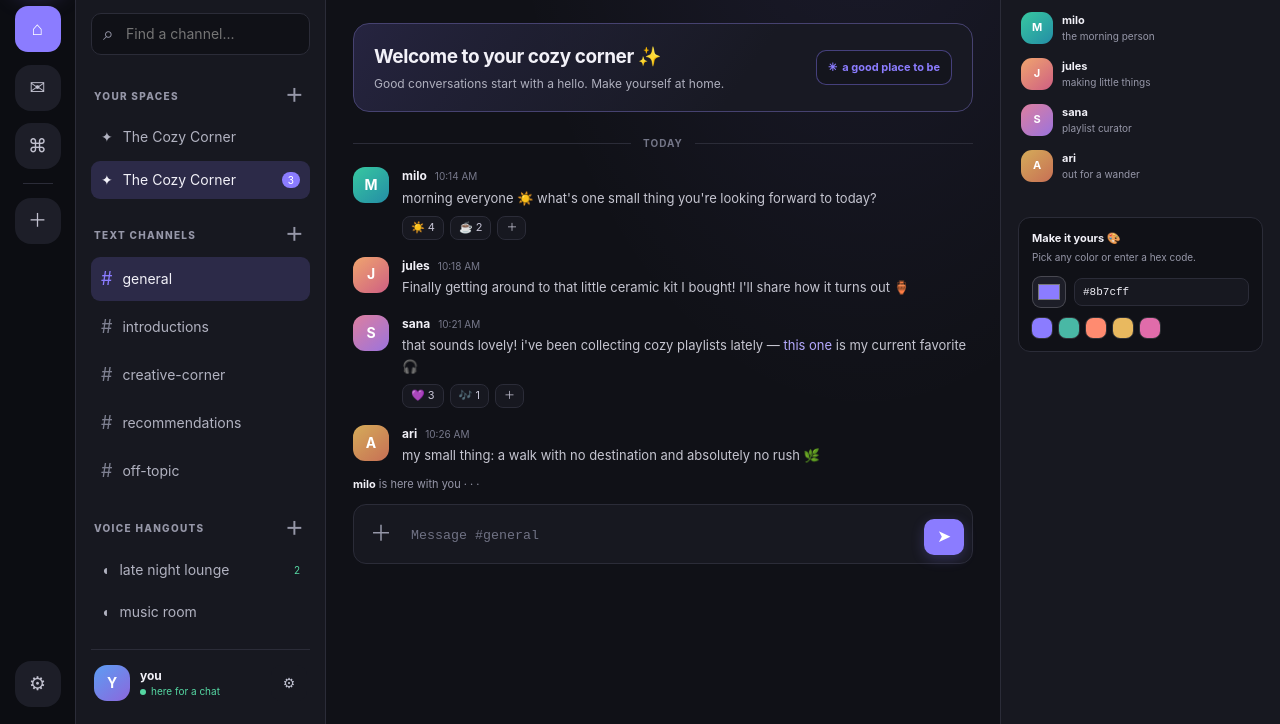
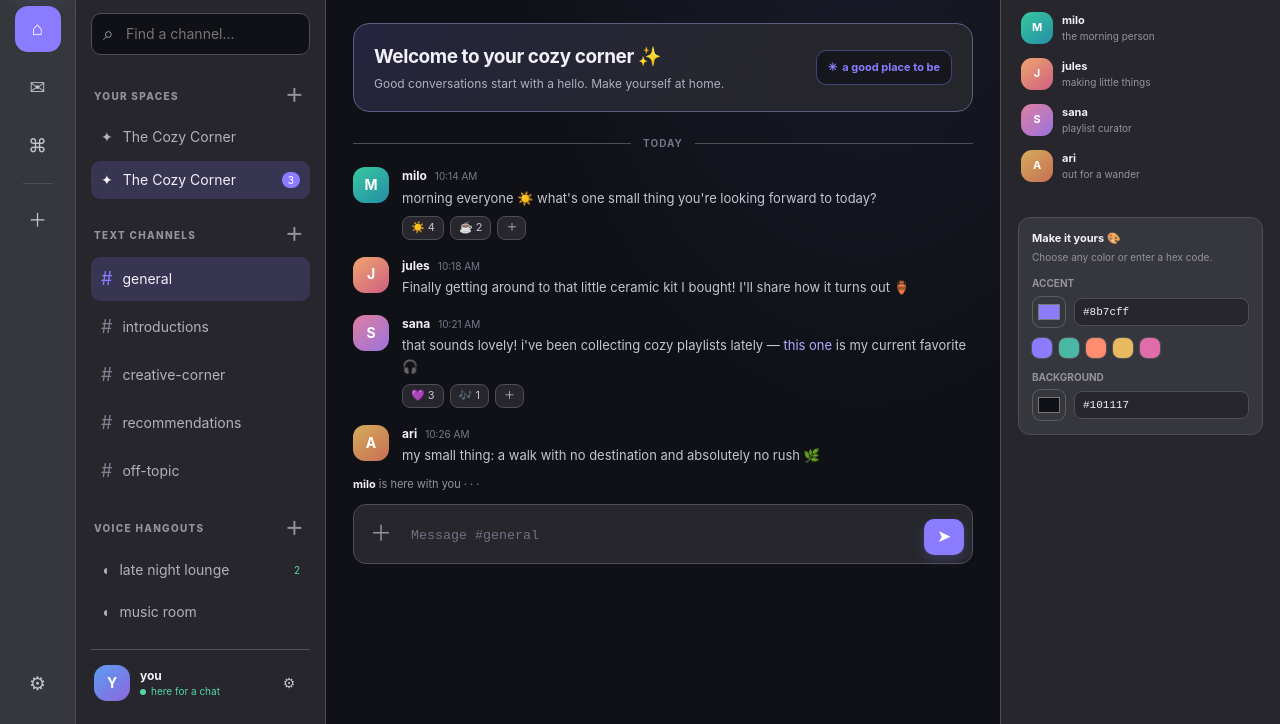
Before and after one commit to LordWolves/visora, a plain HTML site: page index.html in a window 1280 px wide. Shown: the part 76-800 px from the top of the page. Drawn offline with Linux system fonts and the light colour scheme.

Commit message:
Add custom background color picker

```diff
--- a/index.html
+++ b/index.html
@@ -6,10 +6,10 @@
 <meta name="theme-color" content="#101117">
 <title>Visora — your space to talk</title>
 <style>
-:root{color-scheme:dark;--bg:#101117;--panel:#171820;--panel2:#1d1e28;--panel3:#252631;--line:#2b2c38;--text:#f2f1f8;--muted:#9697a8;--accent:#8b7cff;--accent-soft:color-mix(in srgb,var(--accent) 18%,transparent);--green:#55d6a2;--yellow:#f6c96b;--red:#f17d86;--radius:15px}
+:root{color-scheme:dark;--bg:#101117;--shade:#fff;--panel:color-mix(in srgb,var(--bg) 91%,var(--shade));--panel2:color-mix(in srgb,var(--bg) 84%,var(--shade));--panel3:color-mix(in srgb,var(--bg) 76%,var(--shade));--line:color-mix(in srgb,var(--bg) 74%,var(--shade));--text:#f2f1f8;--muted:color-mix(in srgb,var(--text) 58%,var(--bg));--accent:#8b7cff;--accent-soft:color-mix(in srgb,var(--accent) 18%,transparent);--green:#55d6a2;--yellow:#f6c96b;--red:#f17d86;--radius:15px}
 *{box-sizing:border-box}body{margin:0;background:var(--bg);color:var(--text);font:14px/1.45 Inter,ui-sans-serif,system-ui,-apple-system,"Segoe UI",sans-serif;min-height:100vh}button,input{font:inherit}button{color:inherit;cursor:pointer}
 .app{min-height:100vh;display:grid;grid-template-columns:76px 250px minmax(0,1fr) 280px;gap:0}
-.rail{background:#0c0d12;border-right:1px solid var(--line);padding:17px 12px;display:flex;align-items:center;flex-direction:column;gap:12px}
+.rail{background:var(--panel2);border-right:1px solid var(--line);padding:17px 12px;display:flex;align-items:center;flex-direction:column;gap:12px}
 .logo{width:46px;height:46px;border-radius:16px;background:linear-gradient(145deg,var(--accent),#b779ff);display:grid;place-items:center;font-size:22px;font-weight:900;box-shadow:0 8px 25px color-mix(in srgb,var(--accent) 35%,transparent);margin-bottom:8px}
 .rail-btn{width:46px;height:46px;border:0;border-radius:16px;background:var(--panel2);color:#c1c1cf;font-size:19px;transition:.18s}.rail-btn:hover,.rail-btn.active{border-radius:13px;background:var(--accent);color:#fff;transform:translateY(-1px)}
 .rail-line{width:30px;border-top:1px solid var(--line);margin:2px 0}
@@ -19,15 +19,15 @@
 .section{display:flex;align-items:center;justify-content:space-between;color:var(--muted);font-size:10px;font-weight:800;letter-spacing:1.3px;margin:8px 3px 9px}.section button{border:0;background:none;color:var(--muted);font-size:18px;padding:0 4px}.channel-list{display:grid;gap:4px}.channel{display:flex;gap:10px;align-items:center;padding:9px 10px;border-radius:9px;color:#b1b2c0;cursor:pointer;transition:.15s}.channel:hover{background:#ffffff08;color:var(--text)}.channel.active{background:var(--accent-soft);color:var(--text)}.hash{font-size:18px;color:#7e8091}.channel.active .hash{color:var(--accent)}.channel small{margin-left:auto;background:var(--accent);color:#fff;font-size:10px;padding:1px 6px;border-radius:20px}.spacer{flex:1}
 .profile{border-top:1px solid var(--line);padding:15px 3px 0;display:flex;align-items:center;gap:10px}.avatar{width:36px;height:36px;border-radius:13px;display:grid;place-items:center;font-weight:750;color:#fff;flex-shrink:0;background:linear-gradient(140deg,#5c9df3,#8c67dc)}.avatar.mint{background:linear-gradient(140deg,#37c8a0,#248da6)}.avatar.peach{background:linear-gradient(140deg,#f0a56e,#ce5f83)}.profile-name{font-size:12px;font-weight:750}.status{font-size:10px;color:var(--green);display:flex;gap:5px;align-items:center}.dot{width:6px;height:6px;background:var(--green);border-radius:50%}
 .chat{min-width:0;display:flex;flex-direction:column;background:radial-gradient(ellipse at 80% -20%,color-mix(in srgb,var(--accent) 10%,transparent),transparent 48%),var(--bg)}
-.topbar{height:72px;display:flex;align-items:center;justify-content:space-between;padding:0 25px;border-bottom:1px solid var(--line);background:#101117cc;backdrop-filter:blur(16px);position:sticky;top:0;z-index:1}.room-title{display:flex;align-items:center;gap:11px;font-weight:750;font-size:15px}.room-title .hash{font-size:22px}.room-desc{color:var(--muted);font-size:11px;font-weight:450;margin-left:1px}.top-actions{display:flex;gap:8px}.icon-btn{height:36px;min-width:36px;border:1px solid var(--line);background:var(--panel);border-radius:10px;color:#bfc0cf}.icon-btn:hover{border-color:var(--accent);color:var(--text)}
+.topbar{height:72px;display:flex;align-items:center;justify-content:space-between;padding:0 25px;border-bottom:1px solid var(--line);background:color-mix(in srgb,var(--bg) 82%,transparent);backdrop-filter:blur(16px);position:sticky;top:0;z-index:1}.room-title{display:flex;align-items:center;gap:11px;font-weight:750;font-size:15px}.room-title .hash{font-size:22px}.room-desc{color:var(--muted);font-size:11px;font-weight:450;margin-left:1px}.top-actions{display:flex;gap:8px}.icon-btn{height:36px;min-width:36px;border:1px solid var(--line);background:var(--panel);border-radius:10px;color:#bfc0cf}.icon-btn:hover{border-color:var(--accent);color:var(--text)}
 .content{width:min(850px,100%);margin:0 auto;padding:27px 27px 19px;flex:1;display:flex;flex-direction:column}
-.welcome{border:1px solid color-mix(in srgb,var(--accent) 28%,var(--line));background:linear-gradient(125deg,var(--accent-soft),#181923 63%);border-radius:16px;padding:19px 20px;margin-bottom:23px;display:flex;align-items:center;justify-content:space-between;gap:16px}.welcome h1{font-size:19px;margin:0 0 4px;letter-spacing:-.45px}.welcome p{color:#afb0be;margin:0;font-size:12px}.welcome-badge{border:1px solid color-mix(in srgb,var(--accent) 42%,transparent);border-radius:10px;padding:9px 11px;color:var(--accent);background:#10111770;font-size:11px;font-weight:700;white-space:nowrap}
+.welcome{border:1px solid color-mix(in srgb,var(--accent) 28%,var(--line));background:linear-gradient(125deg,var(--accent-soft),var(--panel) 63%);border-radius:16px;padding:19px 20px;margin-bottom:23px;display:flex;align-items:center;justify-content:space-between;gap:16px}.welcome h1{font-size:19px;margin:0 0 4px;letter-spacing:-.45px}.welcome p{color:#afb0be;margin:0;font-size:12px}.welcome-badge{border:1px solid color-mix(in srgb,var(--accent) 42%,transparent);border-radius:10px;padding:9px 11px;color:var(--accent);background:color-mix(in srgb,var(--bg) 70%,transparent);font-size:11px;font-weight:700;white-space:nowrap}
 .day{text-align:center;color:#747688;font-size:10px;font-weight:750;letter-spacing:1px;display:flex;align-items:center;gap:12px;margin:1px 0 17px}.day:before,.day:after{content:"";height:1px;background:var(--line);flex:1}
 .messages{display:grid;gap:17px}.message{display:grid;grid-template-columns:38px minmax(0,1fr);gap:11px;animation:pop .25s ease both}@keyframes pop{from{opacity:0;transform:translateY(5px)}to{opacity:1;transform:none}}.message .avatar{width:36px;height:36px;border-radius:12px}.msg-head{display:flex;align-items:baseline;gap:8px}.msg-name{font-weight:750;font-size:12px}.msg-time{font-size:10px;color:#77798b}.msg-text{color:#c5c5d0;margin-top:3px;font-size:13px;line-height:1.6}.msg-text a{color:#b6aaff;text-decoration:none}.reaction-row{display:flex;gap:6px;margin-top:7px}.reaction{border:1px solid var(--line);border-radius:8px;background:var(--panel);padding:3px 8px;color:#c6c4d5;font-size:11px}.reaction:hover,.reaction.selected{background:var(--accent-soft);border-color:var(--accent);color:var(--text)}
 .typing{color:var(--muted);font-size:11px;padding:11px 0;min-height:37px}.typing b{color:var(--text)}
 .composer{border:1px solid var(--line);border-radius:13px;background:var(--panel);padding:8px;display:flex;align-items:flex-end;gap:8px}.compose-add{border:0;background:none;color:var(--muted);font-size:22px;padding:5px 8px}.composer textarea{flex:1;resize:none;min-height:36px;max-height:110px;background:transparent;color:var(--text);border:0;outline:none;padding:8px 3px;line-height:1.4}.composer textarea::placeholder{color:#707284}.send{height:36px;width:40px;border:0;border-radius:10px;background:var(--accent);color:white;font-size:17px;box-shadow:0 4px 13px color-mix(in srgb,var(--accent) 24%,transparent)}.send:hover{filter:brightness(1.12)}
 .members{background:var(--panel);border-left:1px solid var(--line);padding:23px 17px}.member-head{display:flex;justify-content:space-between;align-items:center;margin-bottom:18px}.member-head h2{font-size:12px;margin:0}.member-head span{color:var(--muted);font-size:10px}.member-group{font-size:10px;color:var(--muted);font-weight:800;letter-spacing:1px;margin:17px 2px 8px}.member{display:flex;gap:9px;align-items:center;padding:7px 3px}.member .avatar{width:32px;height:32px;border-radius:11px;font-size:11px}.member-name{font-size:11px;font-weight:700}.member-role{font-size:10px;color:var(--muted)}
-.theme-card{margin-top:28px;padding:13px;background:#101117;border:1px solid var(--line);border-radius:12px}.theme-title{font-size:11px;font-weight:750}.theme-hint{font-size:10px;color:var(--muted);margin-top:3px}.color-controls{display:flex;gap:8px;margin-top:12px;align-items:center}.color-well{width:34px;height:32px;border:1px solid #ffffff30;border-radius:9px;padding:3px;background:var(--panel2);overflow:hidden;cursor:pointer}.color-well input{width:100%;height:100%;border:0;padding:0;background:transparent;cursor:pointer}.hex-input{min-width:0;width:1px;flex:1;background:var(--panel);border:1px solid var(--line);border-radius:8px;color:var(--text);padding:7px 8px;font:11px ui-monospace,monospace;outline:none}.hex-input:focus{border-color:var(--accent)}.preset-row{display:flex;gap:7px;margin-top:10px}.swatch{width:20px;height:20px;border-radius:7px;border:2px solid transparent;outline:1px solid #ffffff22;cursor:pointer}.swatch:hover{transform:scale(1.12)}
+.theme-card{margin-top:28px;padding:13px;background:var(--panel2);border:1px solid var(--line);border-radius:12px}.theme-title{font-size:11px;font-weight:750}.theme-hint{font-size:10px;color:var(--muted);margin-top:3px}.color-label{font-size:10px;color:var(--muted);font-weight:700;margin:12px 0 -7px}.color-controls{display:flex;gap:8px;margin-top:12px;align-items:center}.color-well{width:34px;height:32px;border:1px solid #ffffff30;border-radius:9px;padding:3px;background:var(--panel2);overflow:hidden;cursor:pointer}.color-well input{width:100%;height:100%;border:0;padding:0;background:transparent;cursor:pointer}.hex-input{min-width:0;width:1px;flex:1;background:var(--panel);border:1px solid var(--line);border-radius:8px;color:var(--text);padding:7px 8px;font:11px ui-monospace,monospace;outline:none}.hex-input:focus{border-color:var(--accent)}.preset-row{display:flex;gap:7px;margin-top:10px}.swatch{width:20px;height:20px;border-radius:7px;border:2px solid transparent;outline:1px solid #ffffff22;cursor:pointer}.swatch:hover{transform:scale(1.12)}
 .toast{position:fixed;bottom:18px;left:50%;transform:translate(-50%,15px);opacity:0;background:#262733;border:1px solid var(--line);padding:9px 14px;border-radius:9px;color:var(--text);font-size:12px;transition:.2s;pointer-events:none;z-index:9}.toast.show{opacity:1;transform:translate(-50%,0)}
 .mobile-menu{display:none}
 @media(max-width:1100px){.app{grid-template-columns:68px 220px minmax(0,1fr)}.members{display:none}}
@@ -97,19 +97,26 @@
     <div class="member"><div class="avatar" style="background:linear-gradient(140deg,#dd7f9f,#9b73de)">S</div><div><div class="member-name">sana</div><div class="member-role">playlist curator</div></div></div>
     <div class="member"><div class="avatar" style="background:linear-gradient(140deg,#d5ac59,#c76f55)">A</div><div><div class="member-name">ari</div><div class="member-role">out for a wander</div></div></div>
     <div class="theme-card">
-      <div class="theme-title">Make it yours 🎨</div><div class="theme-hint">Pick any color or enter a hex code.</div>
-      <div class="color-controls"><label class="color-well" title="Choose any color"><input type="color" id="colorPicker" value="#8b7cff" aria-label="Choose accent color"></label><input class="hex-input" id="hexInput" value="#8b7cff" maxlength="7" aria-label="Hex color value"></div>
-      <div class="preset-row" aria-label="Quick color ideas"><button class="swatch" style="background:#8b7cff" data-color="#8b7cff" title="Violet"></button><button class="swatch" style="background:#49b8a5" data-color="#49b8a5" title="Sea glass"></button><button class="swatch" style="background:#ff8b70" data-color="#ff8b70" title="Coral"></button><button class="swatch" style="background:#e9b95f" data-color="#e9b95f" title="Honey"></button><button class="swatch" style="background:#e06caa" data-color="#e06caa" title="Berry"></button></div>
+      <div class="theme-title">Make it yours 🎨</div><div class="theme-hint">Choose any color or enter a hex code.</div>
+      <div class="color-label">ACCENT</div>
+      <div class="color-controls"><label class="color-well" title="Choose any accent color"><input type="color" id="colorPicker" value="#8b7cff" aria-label="Choose accent color"></label><input class="hex-input" id="hexInput" value="#8b7cff" maxlength="7" aria-label="Accent hex color"></div>
+      <div class="preset-row" aria-label="Quick accent color ideas"><button class="swatch" style="background:#8b7cff" data-color="#8b7cff" title="Violet"></button><button class="swatch" style="background:#49b8a5" data-color="#49b8a5" title="Sea glass"></button><button class="swatch" style="background:#ff8b70" data-color="#ff8b70" title="Coral"></button><button class="swatch" style="background:#e9b95f" data-color="#e9b95f" title="Honey"></button><button class="swatch" style="background:#e06caa" data-color="#e06caa" title="Berry"></button></div>
+      <div class="color-label">BACKGROUND</div>
+      <div class="color-controls"><label class="color-well" title="Choose any background color"><input type="color" id="backgroundPicker" value="#101117" aria-label="Choose background color"></label><input class="hex-input" id="backgroundHex" value="#101117" maxlength="7" aria-label="Background hex color"></div>
     </div>
   </aside>
 </div>
 <div class="toast" id="toast" role="status"></div>
 <script>
-const root=document.documentElement,picker=document.getElementById('colorPicker'),hex=document.getElementById('hexInput'),toast=document.getElementById('toast');
+const root=document.documentElement,picker=document.getElementById('colorPicker'),hex=document.getElementById('hexInput'),backgroundPicker=document.getElementById('backgroundPicker'),backgroundHex=document.getElementById('backgroundHex'),toast=document.getElementById('toast');
 function applyColor(value){if(!/^#[0-9a-fA-F]{6}$/.test(value))return;root.style.setProperty('--accent',value);picker.value=value;hex.value=value;localStorage.setItem('visora-accent',value)}
+function applyBackground(value){if(!/^#[0-9a-fA-F]{6}$/.test(value))return;const rgb=value.slice(1).match(/.{2}/g).map(part=>parseInt(part,16)/255).map(channel=>channel<=.04045?channel/12.92:((channel+.055)/1.055)**2.4),lightness=.2126*rgb[0]+.7152*rgb[1]+.0722*rgb[2],shade=lightness>.42?'#000':'#fff',text=lightness>.42?'#191a22':'#f2f1f8';root.style.setProperty('--bg',value);root.style.setProperty('--shade',shade);root.style.setProperty('--text',text);root.style.setProperty('--muted',lightness>.42?'#565866':'#a3a4b3');root.style.setProperty('color-scheme',lightness>.42?'light':'dark');backgroundPicker.value=value;backgroundHex.value=value;localStorage.setItem('visora-background',value)}
 const saved=localStorage.getItem('visora-accent');if(saved)applyColor(saved);
+const savedBackground=localStorage.getItem('visora-background');if(savedBackground)applyBackground(savedBackground);
 picker.addEventListener('input',()=>applyColor(picker.value));
 hex.addEventListener('input',()=>{if(/^#[0-9a-fA-F]{6}$/.test(hex.value))applyColor(hex.value)});
+backgroundPicker.addEventListener('input',()=>applyBackground(backgroundPicker.value));
+backgroundHex.addEventListener('input',()=>{if(/^#[0-9a-fA-F]{6}$/.test(backgroundHex.value))applyBackground(backgroundHex.value)});
 document.querySelectorAll('.swatch').forEach(b=>b.addEventListener('click',()=>applyColor(b.dataset.color)));
 let toastTimer;function showToast(message){toast.textContent=message;toast.classList.add('show');clearTimeout(toastTimer);toastTimer=setTimeout(()=>toast.classList.remove('show'),1800)}
 document.getElementById('channels').addEventListener('click',e=>{const row=e.target.closest('.channel');if(!row)return;document.querySelectorAll('#channels .channel').forEach(c=>c.classList.remove('active'));row.classList.add('active');const name=row.textContent.replace(/\d/g,'').replace('#','').trim();document.getElementById('roomName').textContent=name;document.getElementById('messageInput').placeholder='Message #'+name});
```
